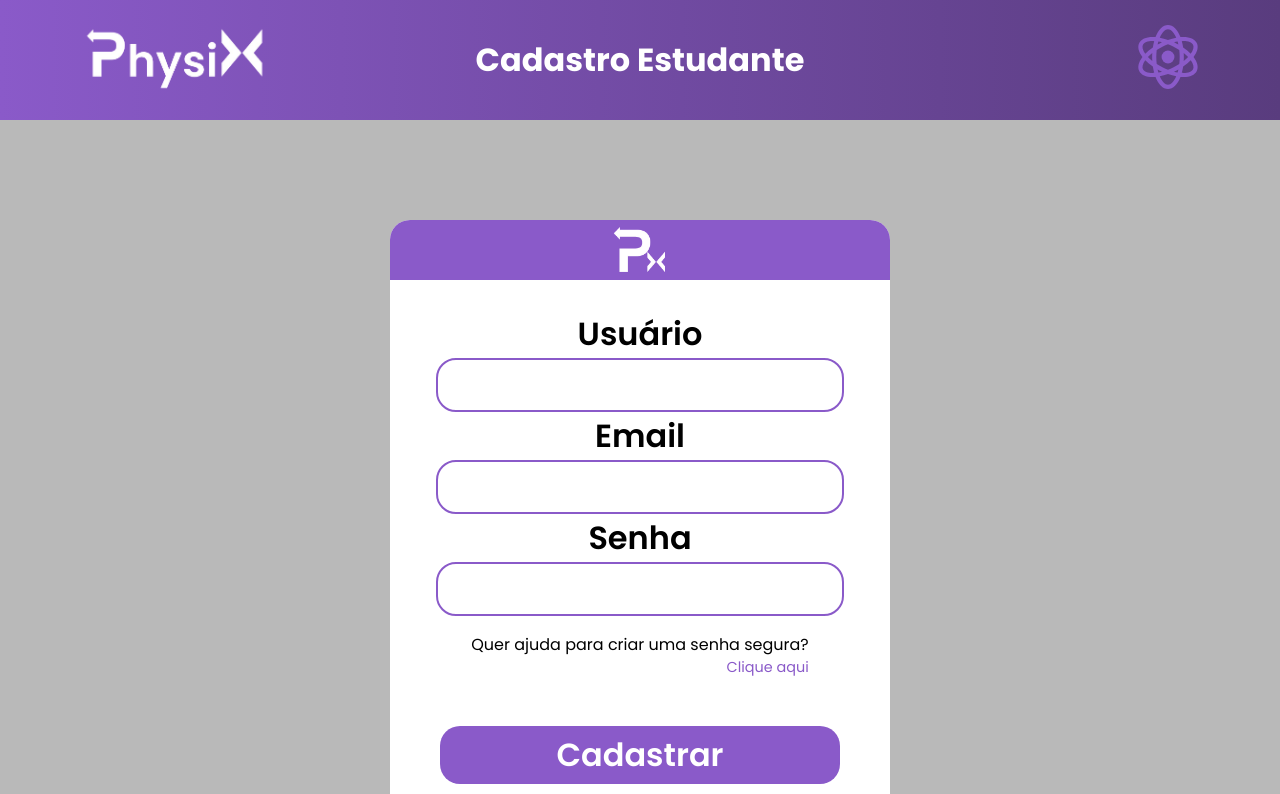
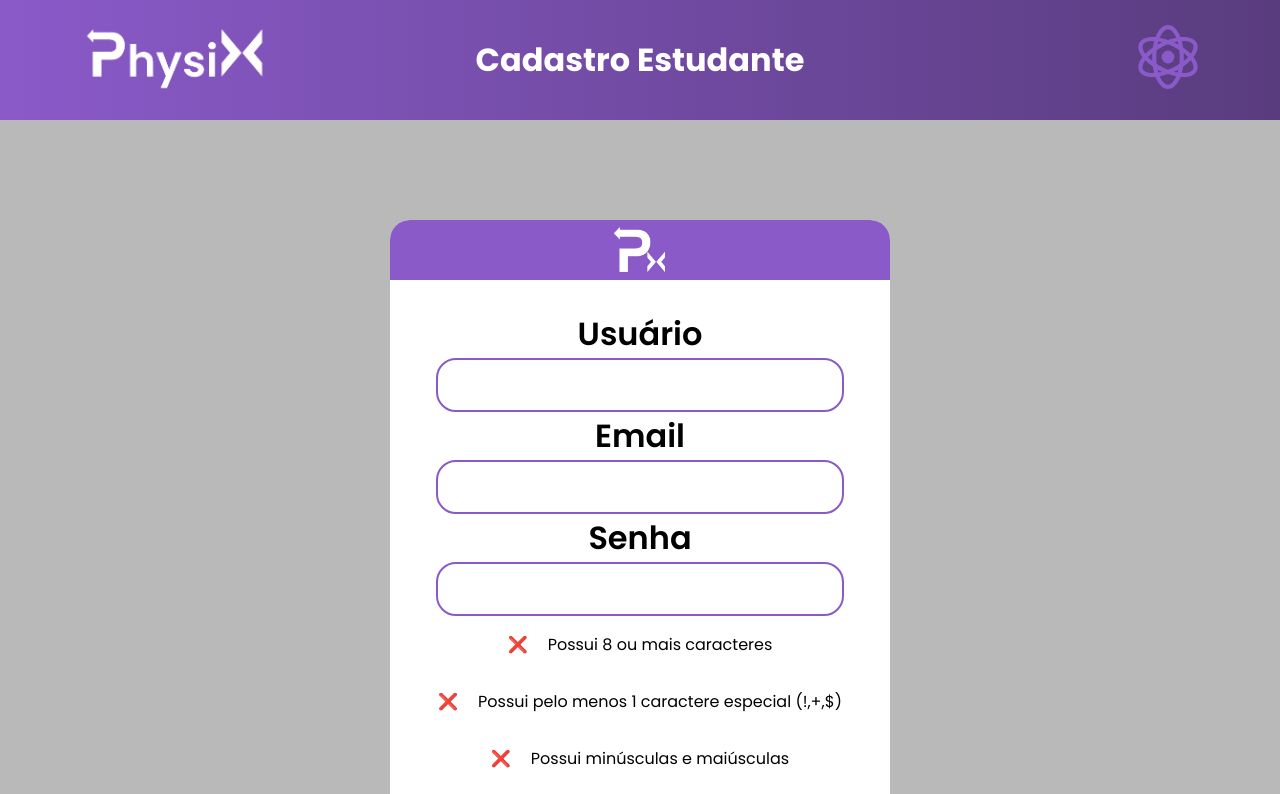
Before and after one commit to ArthurAnicio/PhysiX, a React (Create React App) app in the folder web/: page /sign_up_student in a window 1280 px wide. Shown: the top 794 px of the page. Built offline with nearby package versions, Linux system fonts and the light colour scheme.

Commit message:
verifica senha

```diff
--- /dev/null
+++ b/web/src/components/passcheck/index.tsx
@@ -0,0 +1,60 @@
+import React, { InputHTMLAttributes, SetStateAction, Dispatch } from 'react'
+import styles from "./passcheck.module.css";
+
+interface PassCheckProps  {
+    setCorrect: Dispatch<SetStateAction<boolean>>;
+    password: string;
+}
+
+
+const PassCheck: React.FC<PassCheckProps> = ({ setCorrect,password }) => {
+    let passArr = Array.from(password)
+
+
+    let upperC: boolean = false;
+    let specialC: boolean = false;
+    let sizeC: boolean = false;
+
+    if (passArr.find(p=>p.toUpperCase() == p) != undefined && passArr.find(p=>p.toLowerCase() == p) != undefined) {
+        upperC = true;
+    } else {
+        upperC = false;
+    }
+
+    if (passArr.length >= 8) {
+        sizeC = true;
+    } else {
+        sizeC = false;
+    }
+
+    if (passArr.find(p=>/[^a-zA-Z0-9]/.test(p)) != undefined){
+        specialC = true;
+    } else {
+        specialC = false;
+    }
+
+    if(specialC && sizeC && upperC){
+        setCorrect(true)
+    } else {
+        setCorrect(false)
+    }
+
+    return (
+        <div id={styles.boxdiv}>
+           <div>
+            {sizeC ? `✔️` : `❌`}
+            <p id={styles.checks}>Possui 8 ou mais caracteres</p>
+           </div>
+           <div>
+           {specialC ? `✔️` : `❌`}
+            <p id={styles.checks}>Possui pelo menos 1 caractere especial (!,+,$)</p>
+           </div>
+           <div>
+           {upperC ? `✔️` : `❌`}
+            <p id={styles.checks}>Possui minúsculas e maiúsculas</p>
+           </div>
+        </div>
+      );
+  }
+
+  export default PassCheck;
--- /dev/null
+++ b/web/src/components/passcheck/passcheck.module.css
@@ -0,0 +1,14 @@
+#boxdiv {
+    width: 100%;
+    display: flex;
+    flex-direction: column;
+    align-items: center;
+}
+#boxdiv>div {
+    display: flex;
+    align-items: center;
+}
+#checks {
+    font-size: 1em;
+    margin-left: 20px;
+}
--- a/web/src/pages/sign_up_student/index.tsx
+++ b/web/src/pages/sign_up_student/index.tsx
@@ -6,6 +6,7 @@ import Footer from "../../components/footer";
 import TextBox from "../../components/textbox";
 import Submit from "../../components/submit";
 import api from "../../services/api";
+import PassCheck from "../../components/passcheck";
 
 const smlIcon = require("../../assets/images/imgs/pequenoClaroPng.png")
 
@@ -23,11 +24,12 @@ const generatedPasswordH4 = useRef<HTMLHeadingElement>(null)
 
 
 
+
+
+
 const generatePassword = function () {
 
-  if(generatedPasswordElement.current != undefined) {
-    generatedPasswordElement.current.classList.remove(styles.hide)
-  }
+
 
   let password = "";
 
@@ -108,7 +110,7 @@ const generatePassword = function () {
 function openCloseGenerator() {
 
   if (generatedPasswordElement.current != undefined) {
-    generatedPasswordElement.current.classList.add(styles.hide)
+    generatedPasswordElement.current.classList.toggle(styles.hide)
 
     console.log(generatedPasswordElement)
   }
@@ -124,9 +126,14 @@ function openCloseGenerator() {
   const history = useNavigate();
   const [name, setName] = useState('');
   const [password, setPassword] = useState('');
+  const [passwordCorrect, setPasswordCorrect] = useState(false);
   const [email, setEmail] = useState('')
 
   function signUp() {
+    if(passwordCorrect === false){
+      alert('Por favor complete todos os requisitos!');
+      return;
+    }
     api.post('/user',{
       name,
       email,
@@ -153,24 +160,25 @@ function openCloseGenerator() {
           <TextBox type="text" value={email} onChange={(e) => {setEmail(e.target.value)}}/>
           <h1>Senha</h1>
           <TextBox type="password" value={password} onChange={(e) => {setPassword(e.target.value)}}/>
+          <PassCheck password={password} setCorrect={setPasswordCorrect}/>
           <p id={styles.createPassTxt} >Quer ajuda para criar uma senha segura?<br />
           <span id={styles.purpleLink} onClick={openCloseGenerator}>Clique aqui</span></p>
 
           <div id={styles.generateOptions} ref={generatePasswordContainer} className={styles.hide}>
           <p>Selecione as opções que você deseja:</p>
-          <div className={styles.formControl}>
+          <div className="form-control">
             <label >Quantidade de caracteres:</label>
-            <input type="text" id={styles.length} ref={lengthInput} name="length" placeholder="10" />
+            <input type="text" id={styles.length} ref={lengthInput} name="length" value="10" />
           </div>
-          <div className={styles.formControl}>
+          <div className="form-control">
             <label >Letras:</label>
             <input type="checkbox" id={styles.letters} ref={lettersInput} name="letters" />
           </div>
-          <div className={styles.formControl}>
+          <div className="form-control">
             <label >Números:</label>
             <input type="checkbox" id={styles.numbers} ref={numbersInput} name="numbers" />
           </div>
-          <div className={styles.formControl}>
+          <div className="form-control">
             <label >Símbolos:</label>
             <input type="checkbox" id={styles.symbols} ref={symbolsInput} name="symbols" />
           </div>
```
Also changed, not shown: 1 other file (tests, documents, lock files or other folders).
